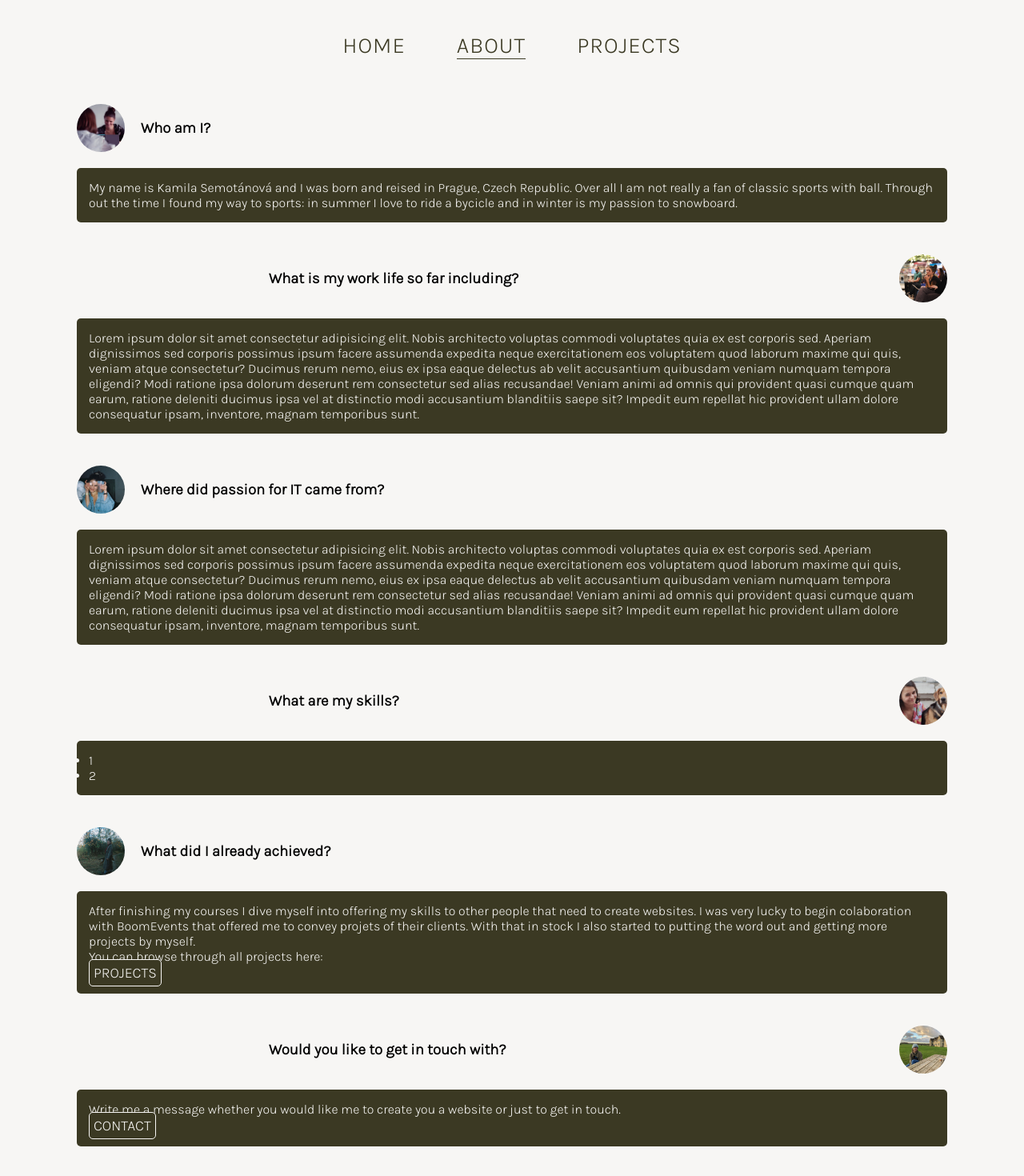
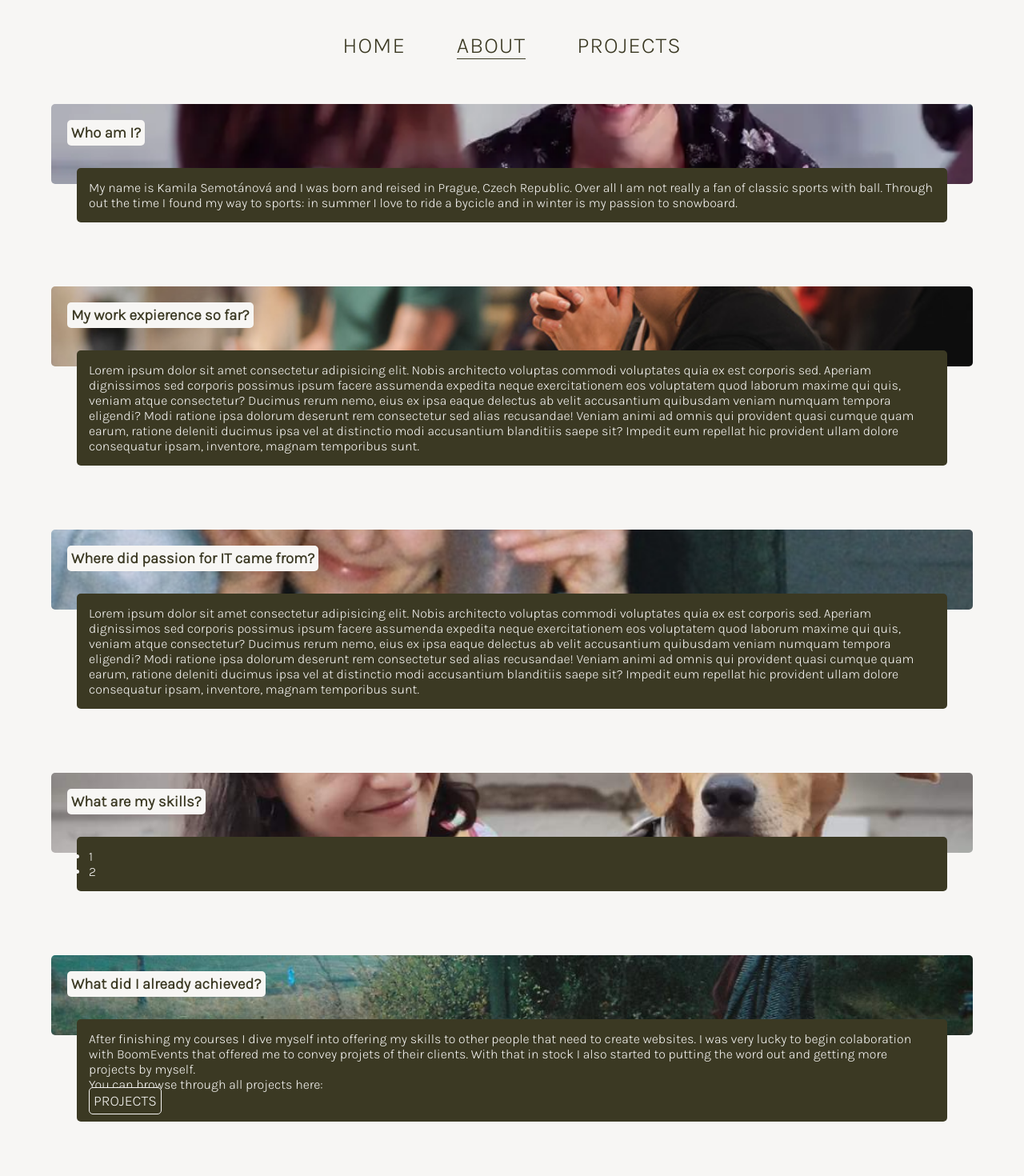
Before and after one commit to KamilaSemotanova/kamila-semotanova, a React app: page /about in a window 1280 px wide. Shown: the part 160-1630 px from the top of the page at 80% size. Built offline with nearby package versions, Linux system fonts and the light colour scheme.

Commit message:
Transform style of about-page

```diff
--- a/src/pages/AboutPage/index.jsx
+++ b/src/pages/AboutPage/index.jsx
@@ -12,10 +12,11 @@ export const AboutPage = () => {
   return (
     <section className="about-page">
       <div className="about-page__box">
-        <div>
+        <div className="about-page__container">
           <div className="about-page__title-box first-box">
-            <div className="about-page__photo first"></div>
+            <div className="about-page__photo first">
               <h3 className="about-page__title">Who am I?</h3>
+            </div>
           </div>
           <div className="about-page__section">
             <p>
@@ -27,12 +28,11 @@ export const AboutPage = () => {
             </p>
           </div>
         </div>
-        <div>
+        <div className="about-page__container">
           <div className="about-page__title-box second-box">
-            <div className="about-page__photo second"></div>
-            <h3 className="about-page__title">
-              What is my work life so far including?
-            </h3>
+            <div className="about-page__photo second">
+              <h3 className="about-page__title">My work expierence so far?</h3>
+            </div>
           </div>
           <div className="about-page__section">
             <p>
@@ -51,12 +51,13 @@ export const AboutPage = () => {
             </p>
           </div>
         </div>
-        <div>
+        <div className="about-page__container">
           <div className="about-page__title-box third-box">
-            <div className="about-page__photo third"></div>
+            <div className="about-page__photo third">
               <h3 className="about-page__title">
                 Where did passion for IT came from?
               </h3>
+            </div>
           </div>
           <div className="about-page__section">
             <p>
@@ -75,10 +76,11 @@ export const AboutPage = () => {
             </p>
           </div>
         </div>
-        <div>
+        <div className="about-page__container">
           <div className="about-page__title-box fourth-box">
-            <div className="about-page__photo fourth"></div>
+            <div className="about-page__photo fourth">
               <h3 className="about-page__title">What are my skills?</h3>
+            </div>
           </div>
           <div className="about-page__section">
             <ul>
@@ -87,10 +89,13 @@ export const AboutPage = () => {
             </ul>
           </div>
         </div>
-        <div>
+        <div className="about-page__container">
           <div className="about-page__title-box fifth-box">
-            <div className="about-page__photo fifth"></div>
-            <h3 className="about-page__title">What did I already achieved?</h3>
+            <div className="about-page__photo fifth">
+              <h3 className="about-page__title">
+                What did I already achieved?
+              </h3>
+            </div>
           </div>
           <div className="about-page__section">
             <p>
@@ -106,12 +111,13 @@ export const AboutPage = () => {
             </Link>
           </div>
         </div>
-        <div>
+        <div className="about-page__container">
           <div className="about-page__title-box sixth-box">
-            <div className="about-page__photo sixth"></div>
+            <div className="about-page__photo sixth">
               <h3 className="about-page__title">
                 Would you like to get in touch with?
               </h3>
+            </div>
           </div>
           <div className="about-page__section">
             <p>
--- a/src/pages/AboutPage/style.css
+++ b/src/pages/AboutPage/style.css
@@ -10,23 +10,32 @@
   gap: 40px;
 }
 
+.about-page__container {
+  display: flex;
+  flex-direction: column;
+  align-items: center;
+}
+
 .about-page__title-box {
   display: flex;
   align-items: center;
+  justify-content: center;
   gap: 20px;
   margin-bottom: 20px;
 }
 
 .about-page__photo {
-  height: 60px;
-  width: 60px;
-  border-radius: 100px;
+  height: 100px;
+  width: 90vw;
+  border-radius: 5px;
 }
 
 .first {
+  width: 90vw;
   background-image: url("./img/kami_1.jpeg");
   background-size: cover;
   background-position: center;
+
 }
 
 .second {
@@ -66,7 +75,13 @@
 }
 
 .about-page__title {
-  width: 60vw;
+  background-color: #f7f6f4;
+  color: #3B3923;
+  width: fit-content;
+  max-width: 40vw;
+  padding: 5px;
+  border-radius: 5px;
+  margin: 20px 0 0 20px;
   word-wrap: break-word;
 }
 
@@ -76,6 +91,8 @@
   background-color: #3B3923;
   border-radius: 5px;
   padding: 15px;
+  position: relative;
+  bottom: 40px;
 }
 
 .about-page__link {
```
Lines whose indentation alone changed are shown as unchanged.
